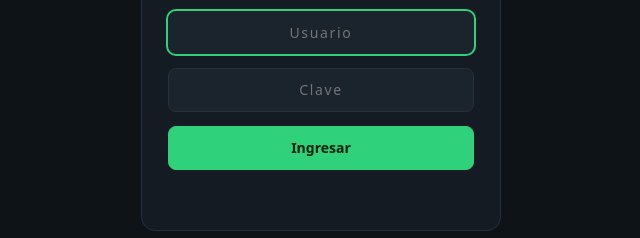
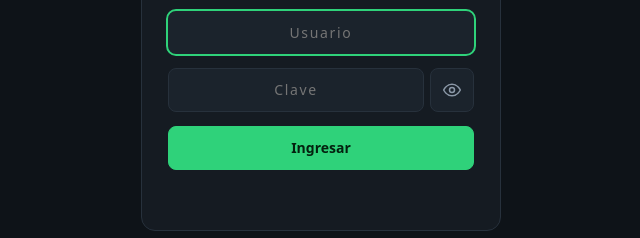
Before and after one commit to IvanLagos/UPS3D, a plain HTML site: page index.html in a window 1280 px wide. Shown: the part 372-610 px from the top of the page, 319-959 px from the left. Drawn offline with Linux system fonts and the light colour scheme.

Commit message:
Agrega un botón con un ojo para ver la clave mientras se escribe
Co-Authored-By: Claude Sonnet 5.5 <noreply@anthropic.com>

```diff
--- a/css/styles.css
+++ b/css/styles.css
@@ -288,3 +288,10 @@ details.montaje[open]>summary{margin-bottom:10px}
 .pest-estado ul li,.pest-estado #alarms li{padding:2px 8px;font-size:11px;line-height:1.3}
 .pest-estado ul{max-height:76px;overflow-y:auto}                /* con muchas alarmas se desplaza solo su lista */
 @media (min-width:861px) and (max-height:760px){ #left{grid-template-rows:minmax(0,9fr) minmax(0,11fr)} }   /* pantallas bajas: un poco más de alto para los controles */
+
+/* campo de clave con su botón de ojo (js/ui/verClave.js) */
+.clave-caja{display:grid;grid-template-columns:minmax(0,1fr) auto;gap:6px}
+.clave-caja input{width:100%;box-sizing:border-box;min-width:0}
+#accesoForm .clave-caja button.ojo,#cuentasForm .clave-caja button.ojo{display:grid;place-items:center;width:44px;padding:0;background:var(--panel2);color:var(--muted);border:1px solid var(--line);border-radius:8px}
+#accesoForm .clave-caja button.ojo:hover,#cuentasForm .clave-caja button.ojo:hover{color:var(--text)}
+#accesoForm .clave-caja button.ojo[aria-pressed="true"],#cuentasForm .clave-caja button.ojo[aria-pressed="true"]{color:var(--accent);border-color:var(--accent)}
--- a/index.html
+++ b/index.html
@@ -27,7 +27,7 @@
   };
 })();
 </script>
-<link rel="stylesheet" href="css/styles.css?v=e899029f" onerror="__reintentar('no llegaron los estilos')">
+<link rel="stylesheet" href="css/styles.css?v=44fa4c38" onerror="__reintentar('no llegaron los estilos')">
 </head>
 <body class="bloqueado">
 <div id="acceso" class="verificando">
@@ -270,7 +270,7 @@
 {"imports":{
   "three": "https://cdn.jsdelivr.net/npm/three@0.160.0/build/three.module.js",
   "three/addons/": "https://cdn.jsdelivr.net/npm/three@0.160.0/examples/jsm/",
-  "./js/acceso.js": "./js/acceso.js?v=b2ccccb1",
+  "./js/acceso.js": "./js/acceso.js?v=b7e4ea29",
   "./js/clientes.js": "./js/clientes.js?v=816a4454",
   "./js/config.js": "./js/config.js?v=ab11e797",
   "./js/core/bus.js": "./js/core/bus.js?v=e4b15e60",
@@ -281,7 +281,7 @@
   "./js/core/pantallaCarga.js": "./js/core/pantallaCarga.js?v=52b990da",
   "./js/core/scene.js": "./js/core/scene.js?v=ae28e3d9",
   "./js/core/tween.js": "./js/core/tween.js?v=97aeed8d",
-  "./js/cuentas.js": "./js/cuentas.js?v=744b5205",
+  "./js/cuentas.js": "./js/cuentas.js?v=931d180e",
   "./js/guardia-tablero.js": "./js/guardia-tablero.js?v=caf0f7b2",
   "./js/logic/actions.js": "./js/logic/actions.js?v=975f0798",
   "./js/logic/electrical.js": "./js/logic/electrical.js?v=f7356374",
@@ -306,12 +306,13 @@
   "./js/ui/controls.js": "./js/ui/controls.js?v=e92d36ae",
   "./js/ui/pestanas.js": "./js/ui/pestanas.js?v=e021939f",
   "./js/ui/sync.js": "./js/ui/sync.js?v=a0a8bd64",
+  "./js/ui/verClave.js": "./js/ui/verClave.js?v=0869a5bb",
   "./js/ui/visuals.js": "./js/ui/visuals.js?v=74b40aec",
   "./js/ui/zoom.js": "./js/ui/zoom.js?v=330b4b9b",
   "./js/verificar.js": "./js/verificar.js?v=7d25e27f",
   "./tablero/modelos.js": "./tablero/modelos.js?v=cb0737d7"
 }}
 </script>
-<script type="module" src="js/acceso.js?v=b2ccccb1" onerror="__reintentar('no llegó un archivo')"></script>
+<script type="module" src="js/acceso.js?v=b7e4ea29" onerror="__reintentar('no llegó un archivo')"></script>
 </body>
 </html>
--- a/js/acceso.js
+++ b/js/acceso.js
@@ -1,6 +1,7 @@
 /* Acceso: la simulación solo se carga después de ingresar un usuario y una clave válidos (los verifica el servidor: ver verificar.js y cuentas_api.py). */
 import { ingresar, sesionValida, cerrarSesion } from './verificar.js';
 import { CLIENTES, rutaDe, clienteDeRuta } from './clientes.js';
+import { ponerOjo } from './ui/verClave.js';
 
 const $ = s => document.querySelector(s);
 const CON_TODO = ['todos', 'admin'];                                    // perfiles que ven todos los clientes y el editor de tableros
@@ -86,6 +87,7 @@ async function abrir(cliente) {
 function pedirClave() {
   $('#acceso').classList.remove('verificando');                 // ahora sí hace falta la clave: se muestra el formulario
   const form = $('#accesoForm'), usuario = $('#accesoUsuario'), clave = $('#accesoClave'), msg = $('#accesoMsg');
+  ponerOjo(clave);
   usuario.focus();
   form.addEventListener('submit', async e => {
     e.preventDefault();
--- a/js/cuentas.js
+++ b/js/cuentas.js
@@ -1,6 +1,7 @@
 /* Gestión de cuentas (solo para el perfil administrador): crear usuarios, cambiar claves y accesos, y quitar usuarios.
    Todo se guarda en el servidor (api/usuarios) y vale al instante para todos; aquí nunca se ve ni se guarda ninguna clave. */
 import { cabeceras } from './verificar.js';
+import { ponerOjo } from './ui/verClave.js';
 
 const ACCESOS = { oxiquim: 'OXIQUIM', sonacol: 'SONACOL', todos: 'Todos los clientes', admin: 'Administrador (todo y cuentas)' };
 const $ = (s, r = document) => r.querySelector(s);
@@ -76,6 +77,7 @@ function crear() {
   $('#cuentasCerrar').addEventListener('click', () => { modal.hidden = true; });
   modal.addEventListener('click', e => { if (e.target === modal) modal.hidden = true; });
   $('#cuentasForm').addEventListener('submit', guardar);
+  ponerOjo($('#cuentaClave'));
 }
 
 export function abrirCuentas() {
--- /dev/null
+++ b/js/ui/verClave.js
@@ -0,0 +1,22 @@
+/* Botón con un ojo junto a un campo de clave: muestra u oculta lo que se escribe. Va al lado del campo (no encima),
+   para no chocar con los íconos que los gestores de contraseñas ponen dentro de él. */
+const dibujo = tachado => '<svg viewBox="0 0 24 24" width="20" height="20" fill="none" stroke="currentColor" stroke-width="1.8" stroke-linecap="round" stroke-linejoin="round" aria-hidden="true">'
+  + '<path d="M2 12s3.6-7 10-7 10 7 10 7-3.6 7-10 7S2 12 2 12z"/><circle cx="12" cy="12" r="3"/>' + (tachado ? '<path d="M4 20L20 4"/>' : '') + '</svg>';
+
+export function ponerOjo(campo) {
+  if (!campo || campo.parentElement.classList.contains('clave-caja')) return;
+  const caja = document.createElement('div'), ojo = document.createElement('button');
+  caja.className = 'clave-caja';
+  ojo.type = 'button'; ojo.className = 'ojo';
+  campo.before(caja); caja.append(campo, ojo);
+  const ver = si => {
+    campo.type = si ? 'text' : 'password';
+    ojo.innerHTML = dibujo(si);
+    ojo.title = si ? 'Ocultar la clave' : 'Mostrar la clave';
+    ojo.setAttribute('aria-label', ojo.title); ojo.setAttribute('aria-pressed', si);
+  };
+  campo.setAttribute('autocapitalize', 'none'); campo.spellcheck = false;      // a la vista, el teclado no debe corregir la clave
+  ver(false);
+  ojo.addEventListener('click', () => { ver(campo.type === 'password'); campo.focus(); });
+  campo.form?.addEventListener('submit', () => ver(false));                     // al enviar se vuelve a ocultar
+}
```
